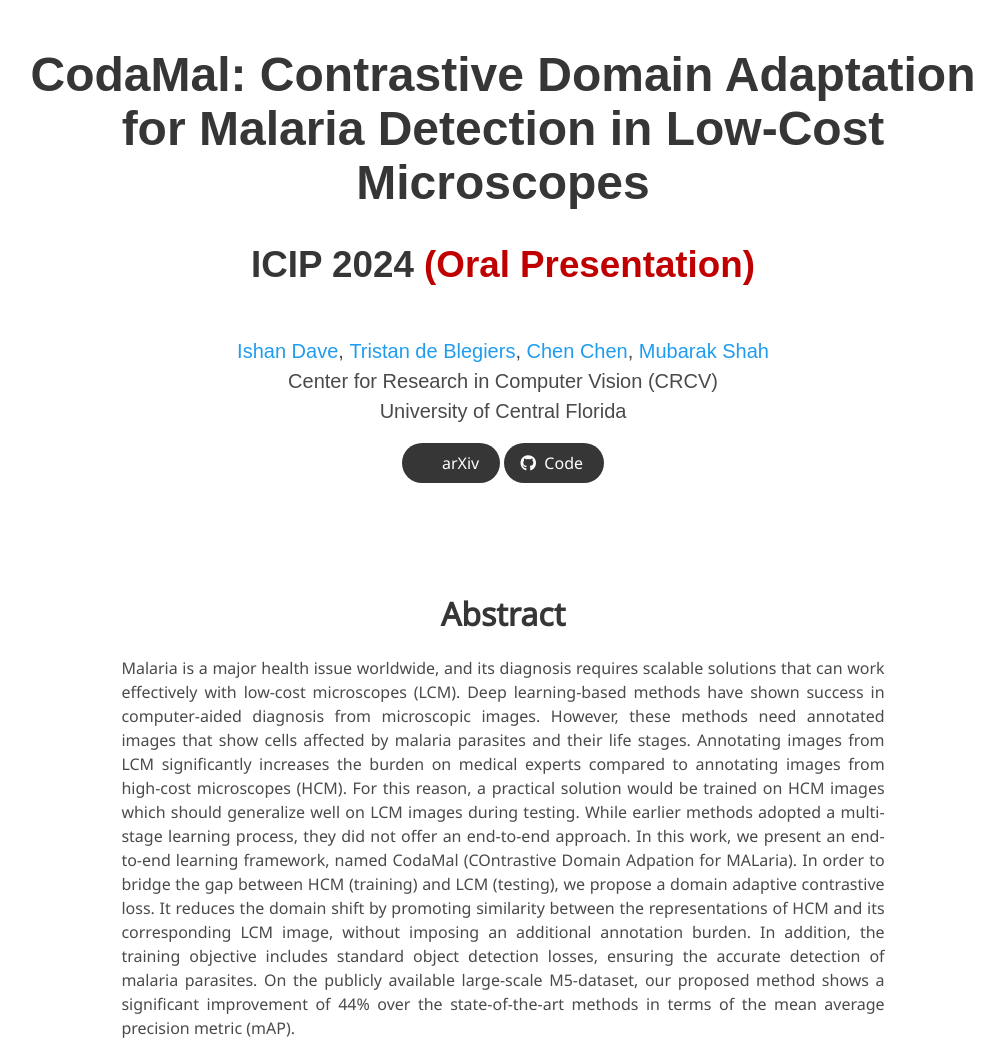
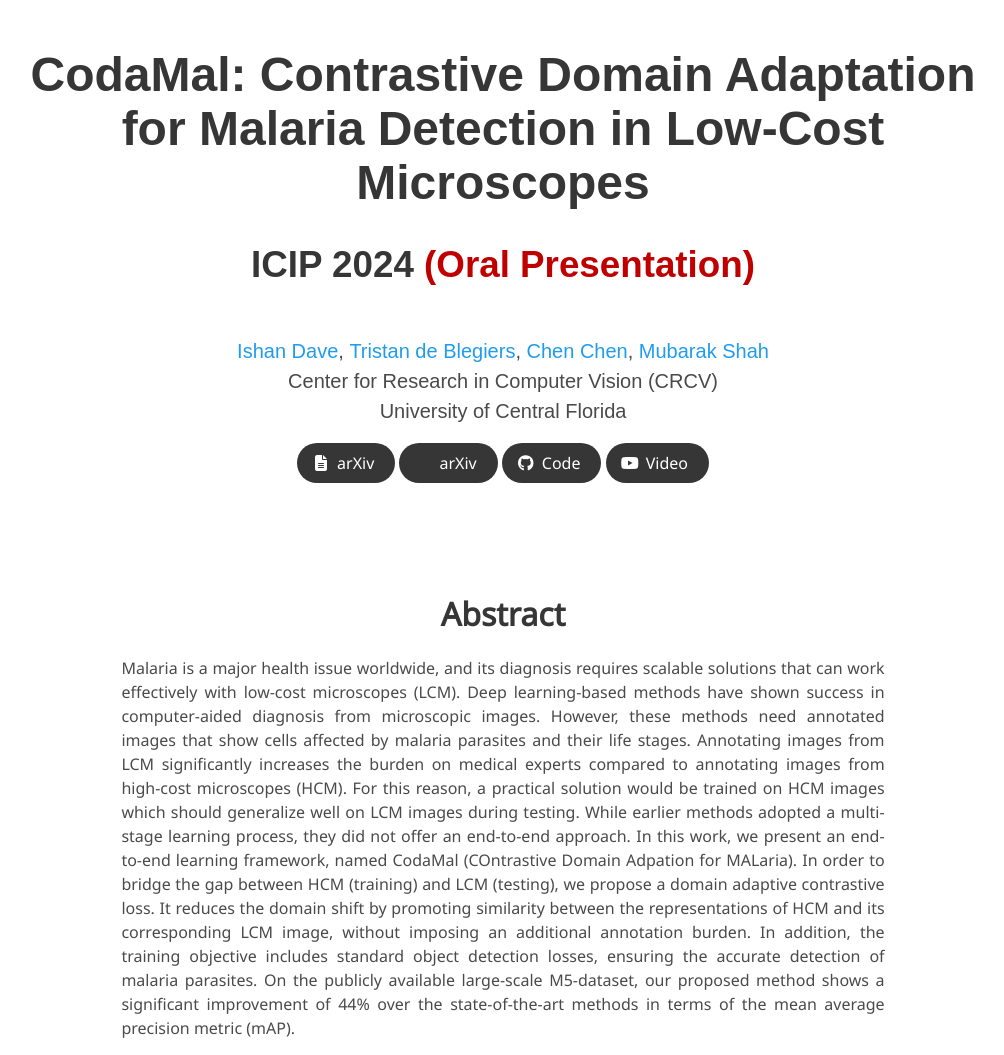
Before and after one commit to DAVEISHAN/codamal-webpage, a plain HTML site: page index.html in a window 1280 px wide. Shown: the top 1055 px of the page, without its empty margins (137-1141 px from the left). Drawn offline with nearby package versions, Linux system fonts and the light colour scheme; some icons are missing; a web font is replaced by a local one.

Commit message:
Update index.html

```diff
--- a/index.html
+++ b/index.html
@@ -72,6 +72,15 @@
             <div class="publication-links">
 
               <span class="link-block">
+                <a href="https://ieeexplore.ieee.org/document/10647834"
+                   class="external-link button is-normal is-rounded is-dark">
+                  <span class="icon">
+                    <i class="fas fa-file-alt"></i> <!-- This is a paper icon (FontAwesome) -->
+                  </span>
+                  <span>arXiv</span>
+                </a>
+              </span>
+              <span class="link-block">
                 <a href="https://arxiv.org/abs/2402.10478"
                    class="external-link button is-normal is-rounded is-dark">
                   <span class="icon">
@@ -91,7 +100,15 @@
                   <span>Code</span>
                   </a>
               </span>
-
+              <span class="link-block">
+                <a href="https://youtu.be/WzFz3Lpvmpk?si=R_Lquazg_BbowASC"
+                   class="external-link button is-normal is-rounded is-dark">
+                  <span class="icon">
+                      <i class="fab fa-youtube"></i>
+                  </span>
+                  <span>Video</span>
+                </a>
+              </span>
 
 
 
```
